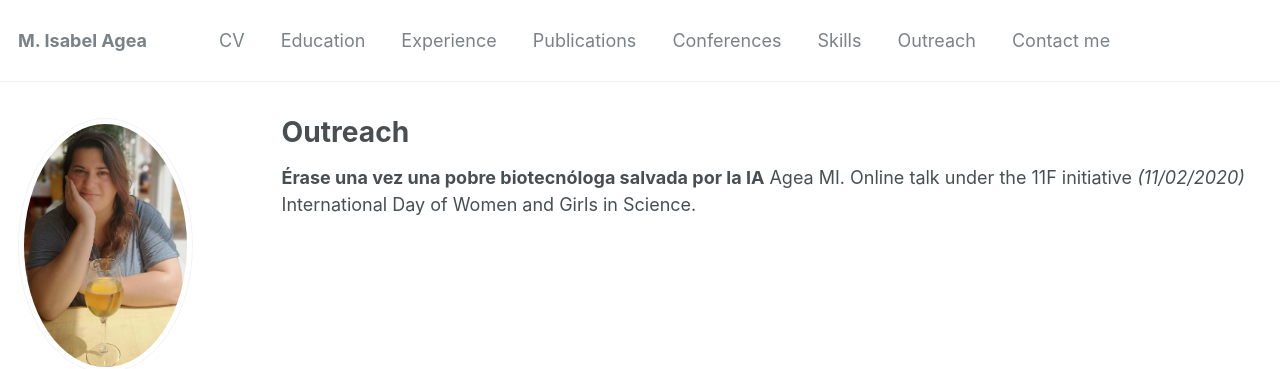
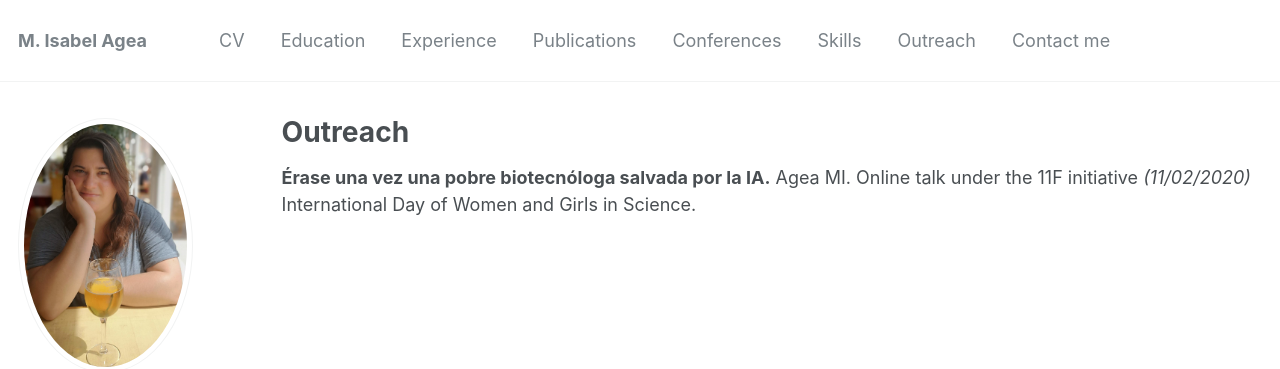
Before and after one commit to Iagea/iagea.github.io, a Jekyll site: the page built from _pages/outreach.md, in a window 1280 px wide and 1131 px high. Shown: the top 369 px of the window. Built offline with Jekyll 4.4.1, drawn with Linux system fonts in a browser that asks for light colours; some web fonts are replaced.

```diff
--- a/_pages/outreach.md
+++ b/_pages/outreach.md
@@ -6,5 +6,5 @@ author_profile: true
 ---
 
 
-**Érase una vez una pobre biotecnóloga salvada por la IA** Agea MI. Online talk under the 11F initiative _(11/02/2020)_ <br>
+**Érase una vez una pobre biotecnóloga salvada por la IA.** Agea MI. Online talk under the 11F initiative _(11/02/2020)_ <br>
 International Day of Women and Girls in Science. <br>
```
